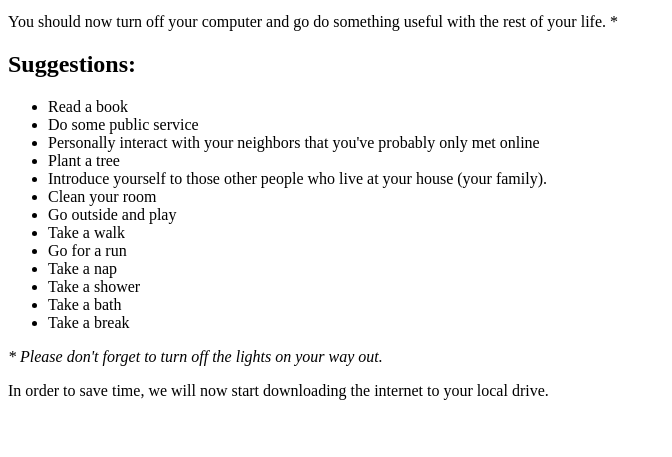
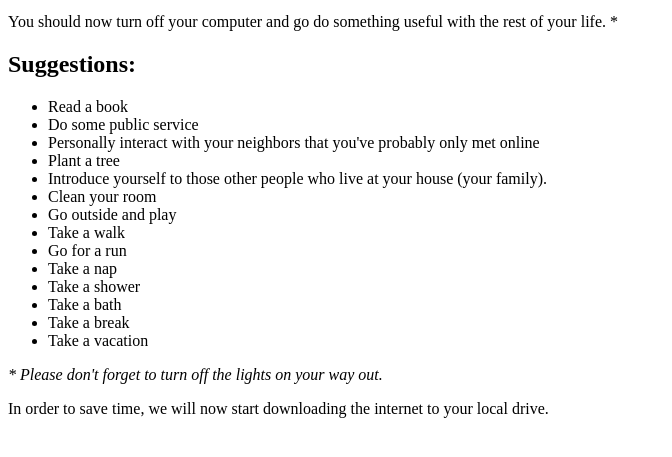
Before and after one commit to scchiw/L00205246-DevOps_Software_Eng_Assignment_Task3_minipipeline, a plain HTML site: page index.html in a window 1280 px wide. Shown: the part 155-612 px from the top of the page, without its empty margins (0-672 px from the left). Drawn offline with Linux system fonts and the light colour scheme.

```diff
--- a/index.html
+++ b/index.html
@@ -30,6 +30,7 @@
         <li>Take a shower</li>
         <li>Take a bath</li>
         <li>Take a break</li>
+        <li>Take a vacation</li>
     </ul>
 
     <p><em>* Please don't forget to turn off the lights on your way out.</em></p>
```
